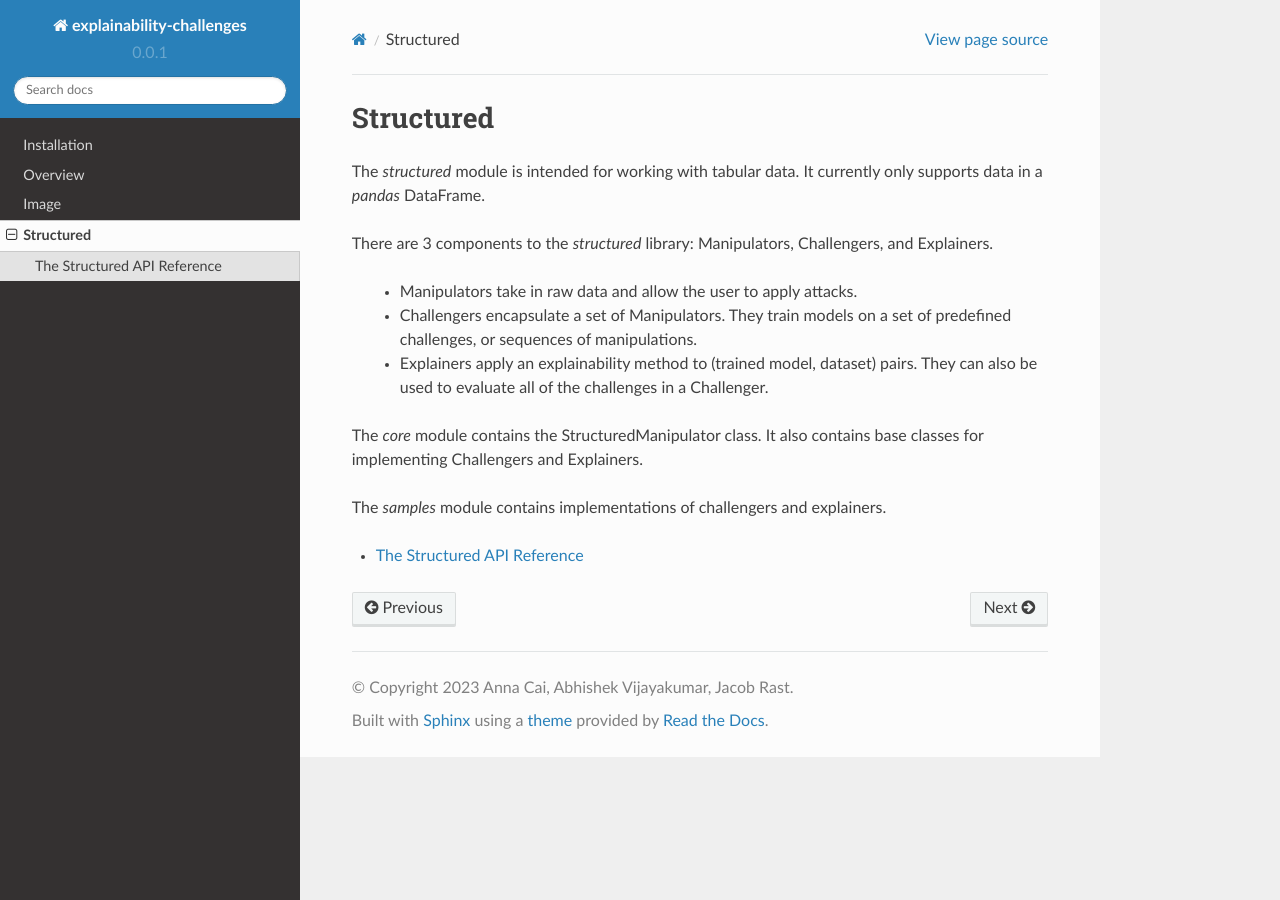
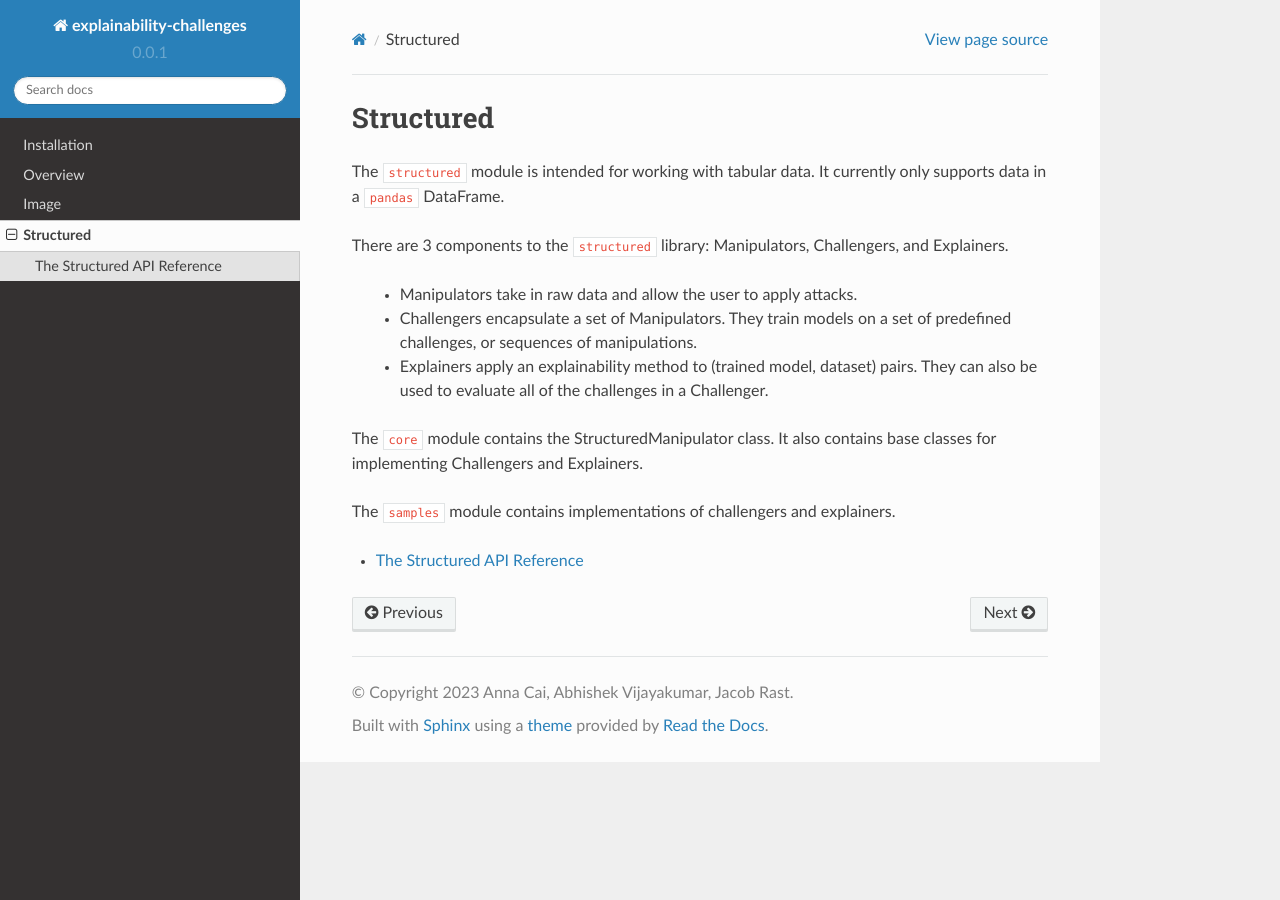
Before and after one commit to inkyubeytor/explainability-challenges, a Sphinx documentation site: the page built from docs/source/structured/structured.rst, in a window 1280 px wide. Built offline with Sphinx 7.4.7 and the Read the Docs theme 2.0.0, drawn with Linux system fonts in a browser that asks for light colours.

```diff
--- a/docs/source/installation.rst
+++ b/docs/source/installation.rst
@@ -2,7 +2,7 @@ Installation
 =====
 
 
-To use `explainability-challenges`, first install it using pip:
+To use ``explainability-challenges``, first install it using pip:
 
 .. code-block:: console
 
--- a/docs/source/structured/structured.rst
+++ b/docs/source/structured/structured.rst
@@ -1,10 +1,10 @@
 Structured
 ==========
 
-The `structured` module is intended for working with tabular data.
-It currently only supports data in a `pandas` DataFrame.
+The ``structured`` module is intended for working with tabular data.
+It currently only supports data in a ``pandas`` DataFrame.
 
-There are 3 components to the `structured` library:
+There are 3 components to the ``structured`` library:
 Manipulators, Challengers, and Explainers.
  * Manipulators take in raw data and allow the user to apply attacks.
  * Challengers encapsulate a set of Manipulators. They train models on a set of
@@ -12,10 +12,10 @@ Manipulators, Challengers, and Explainers.
  * Explainers apply an explainability method to (trained model, dataset) pairs.
    They can also be used to evaluate all of the challenges in a Challenger.
 
-The `core` module contains the StructuredManipulator class. It also contains
+The ``core`` module contains the StructuredManipulator class. It also contains
 base classes for implementing Challengers and Explainers.
 
-The `samples` module contains implementations of challengers and explainers.
+The ``samples`` module contains implementations of challengers and explainers.
 
 .. toctree::
     :maxdepth: 1
```
Also changed, not shown: docs/source/structured/api.rst (+21 -1 lines), roadmap.md (+1 -0 lines).
